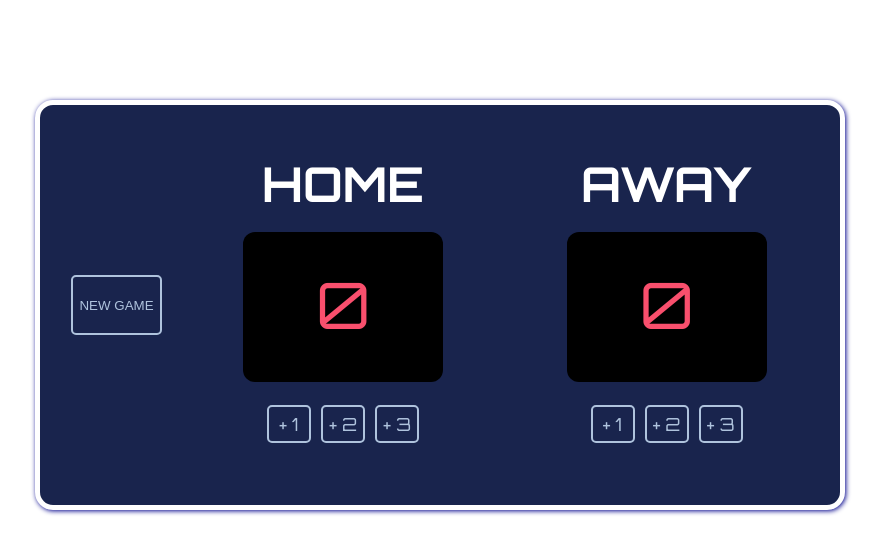
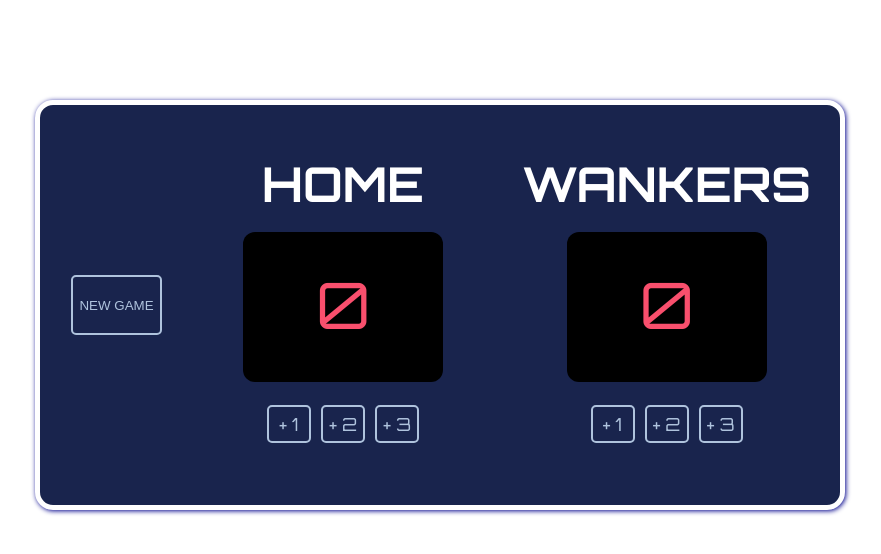
Before and after one commit to ondrakomenda/scoreboard, a plain HTML site: page index.html in a window 1280 px wide. Shown: the whole page, without its empty margins (200-1081 px from the left). Drawn offline with Linux system fonts and the light colour scheme.

Commit message:
Update index.html

```diff
--- a/index.html
+++ b/index.html
@@ -27,7 +27,7 @@
         </div>
       </div>
       <div class="half">
-        <h3 id="guest">AWAY</h3>
+        <h3 id="guest">WANKERS</h3>
         <div class="score-panel">
           <p id="guest-score">0</p>
         </div>
```
